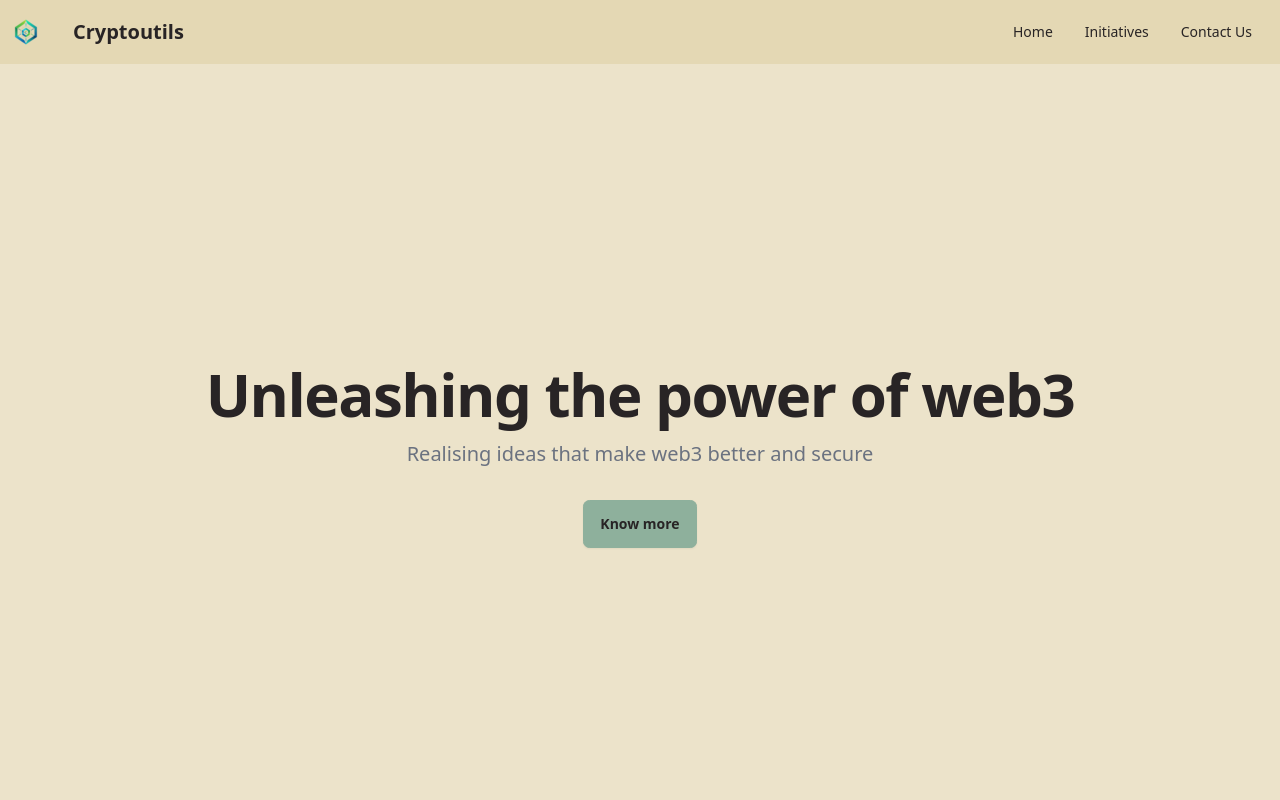
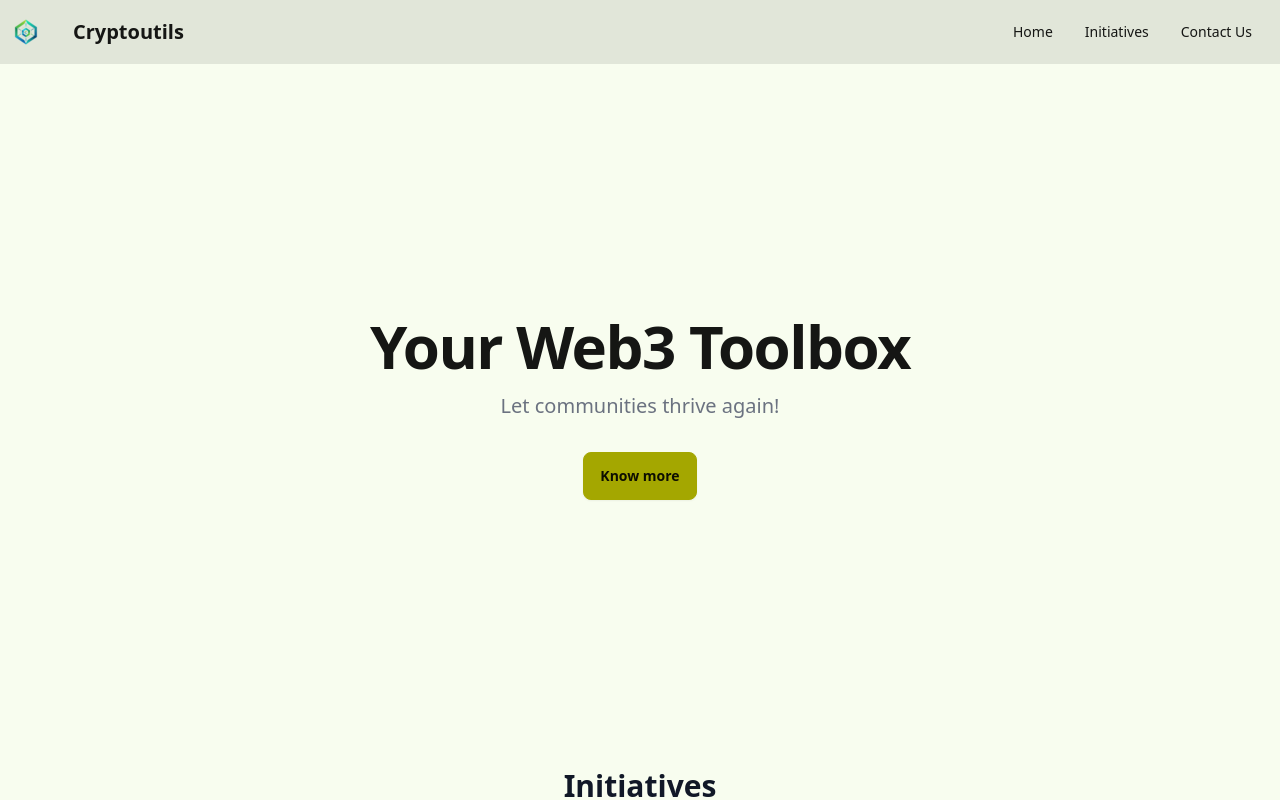
Before and after one commit to KingHanzala/cryptoutils-landing, a React (Vite) app: page / in a window 1280 px wide. Shown: the top 800 px of the page. Built offline with nearby package versions, Linux system fonts and the light colour scheme.

Commit message:
Update theme and hero text

```diff
--- a/src/components/Hero.tsx
+++ b/src/components/Hero.tsx
@@ -1,13 +1,13 @@
 export const Hero = () => {
     return (
-        <section className="py-16 pt-24 mt-4"> {/* Updated */}
+        <section className="pb-12 pt-12 mt-4"> {/* Updated */}
             <div className="flex justify-center items-center min-h-[70vh]">
                 <div className="max-w-screen-xl px-4 py-8 mx-auto text-center">
                     <h1 className="mb-4 text-4xl font-extrabold tracking-tight leading-none md:text-5xl xl:text-6xl dark:text-white">
-                        Unleashing the power of web3
+                        Your Web3 Toolbox
                     </h1>
                     <p className="mb-6 font-light text-gray-500 lg:mb-8 md:text-lg lg:text-xl dark:text-gray-400">
-                        Realising ideas that make web3 better and secure
+                        Let communities thrive again!
                     </p>
                     <button
                         onClick={() => window.open('https://docs.cryptoutils.xyz', '_blank')}
--- a/tailwind.config.js
+++ b/tailwind.config.js
@@ -9,6 +9,6 @@ export default {
     require('daisyui'),
   ],
   daisyui: {
-    themes: ["retro"],
+    themes: ["lemonade"],
   }
 }
```
